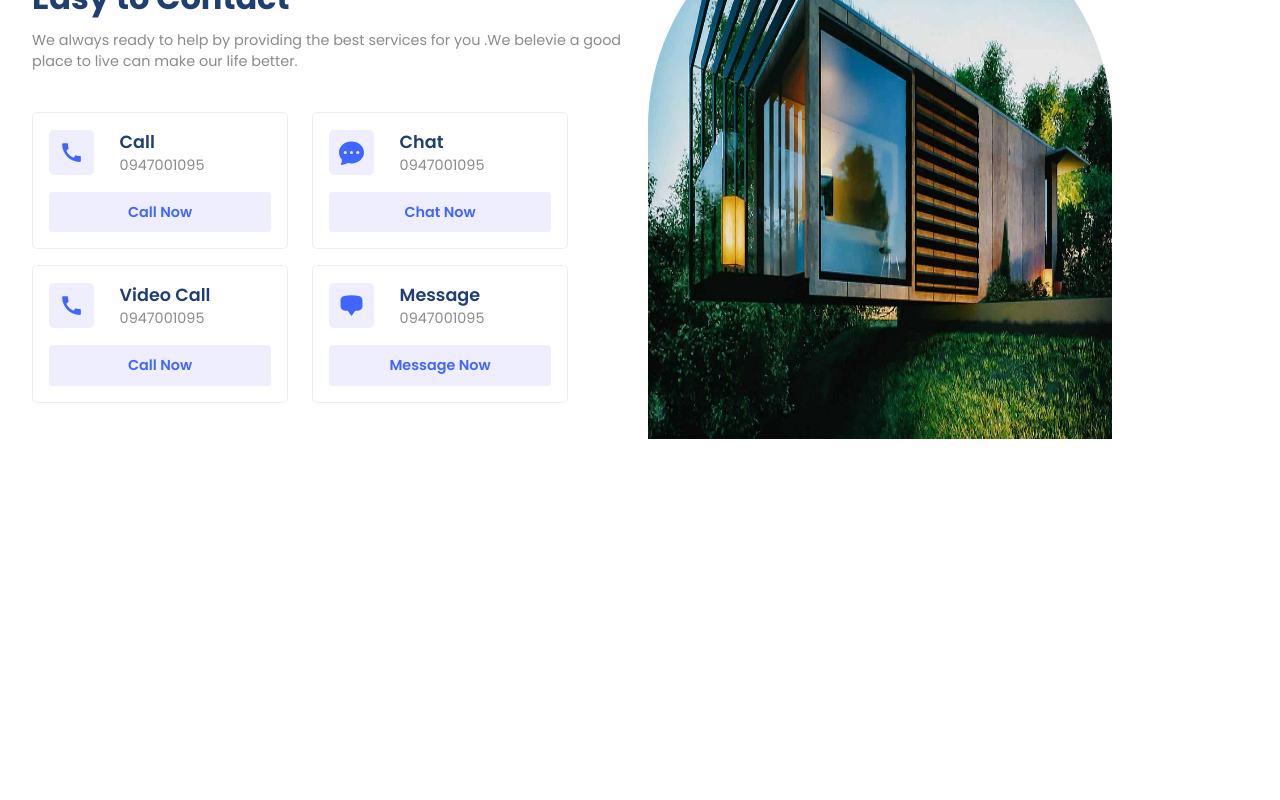
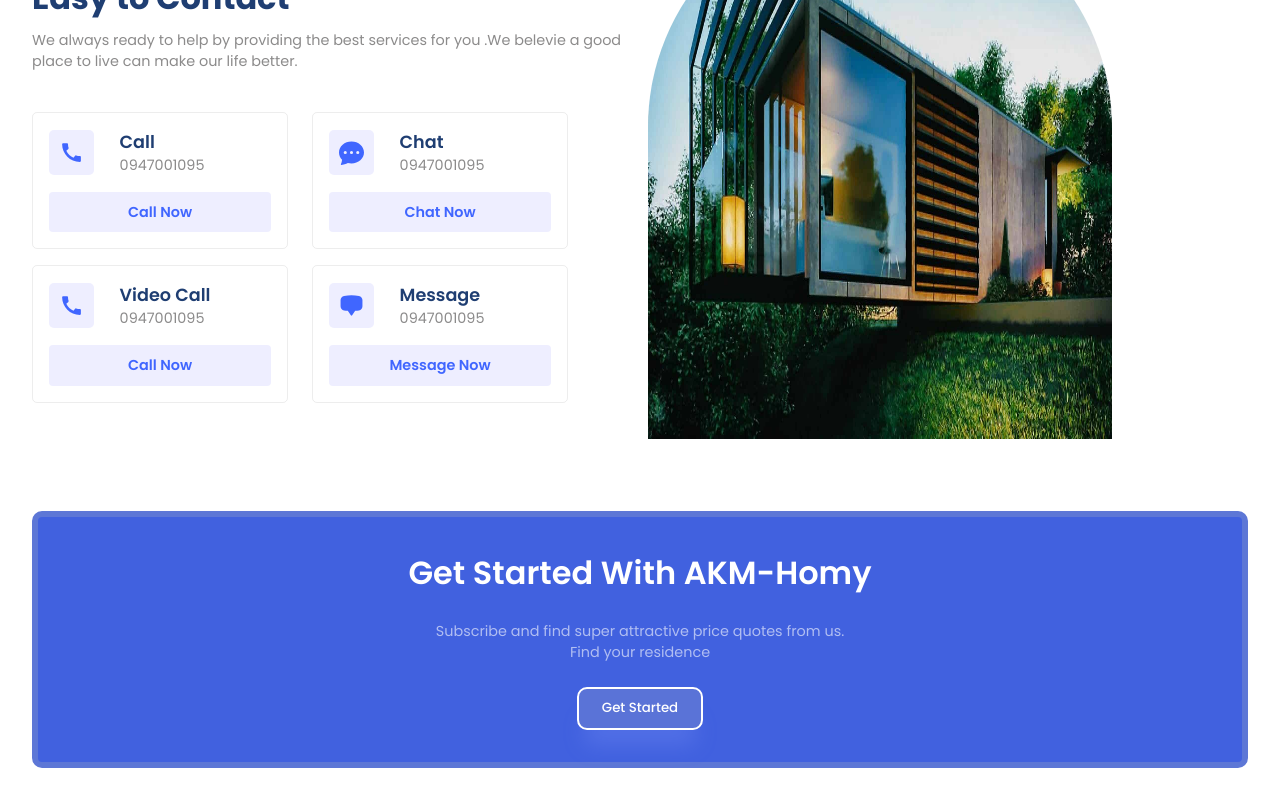
Before and after one commit to abdulkareemm/akm-homy, a React (Vite) app: page / in a window 1280 px wide. Shown: the part 2200-3000 px from the top of the page. Before the commit the page ends 2679 px from the top, so only its background shows below. Built offline with nearby package versions, Linux system fonts and the light colour scheme.

Commit message:
Get Started Component

```diff
--- a/src/App.jsx
+++ b/src/App.jsx
@@ -1,4 +1,4 @@
-import { Contact, Copmaines, Header, Hero, Residences, Value } from "./components";
+import { Contact, Copmaines, GetStarted, Header, Hero, Residences, Value } from "./components";
 import "./App.css";
 function App() {
   return (
@@ -13,6 +13,7 @@
         <Residences />
         <Value />
         <Contact />
+        <GetStarted />
       </div>
     </>
   );
--- /dev/null
+++ b/src/components/getStarted/GetStarted.css
@@ -0,0 +1,21 @@
+.inner-container{
+    gap: 1.5rem;
+    background: #4161df;
+    padding: 2rem;
+    border-radius: 10px;
+    border : 6px solid #5d77d6;
+    text-align: center;
+}
+.inner-container .primaryText {
+  color:white;
+  font-weight: 600;
+}
+.inner-container .secondaryText {
+  color:rgba(255,255,255,0.587);
+}
+.inner-container .button{
+    background: #5a73d7;
+    border: 2px solid white;
+    box-shadow: var(--shadow);
+    border-radius: 10px;
+}
--- /dev/null
+++ b/src/components/getStarted/GetStarted.jsx
@@ -0,0 +1,23 @@
+import React from "react";
+import "./GetStarted.css";
+
+const GetStarted = () => {
+  return (
+    <section className="g-wrapper">
+      <div className="paddings innerWidth g-container">
+        <div className="flexColCenter inner-container">
+          <span className="primaryText">Get Started With AKM-Homy</span>
+          <span className="secondaryText">
+            Subscribe and find super attractive price quotes from us.<br />
+            Find your residence
+          </span>
+          <button className="button">
+          <a href="mailto:eng.kreem.96@gmail.com">Get Started</a>
+          </button>
+        </div>
+      </div>
+    </section>
+  );
+};
+
+export default GetStarted;
--- a/src/components/index.js
+++ b/src/components/index.js
@@ -4,3 +4,4 @@
 export { default as Residences } from "./residences/Residences";
 export { default as Value } from "./value/Value";
 export { default as Contact } from "./contact/Contact";
+export { default as GetStarted } from "./getStarted/GetStarted";
```
